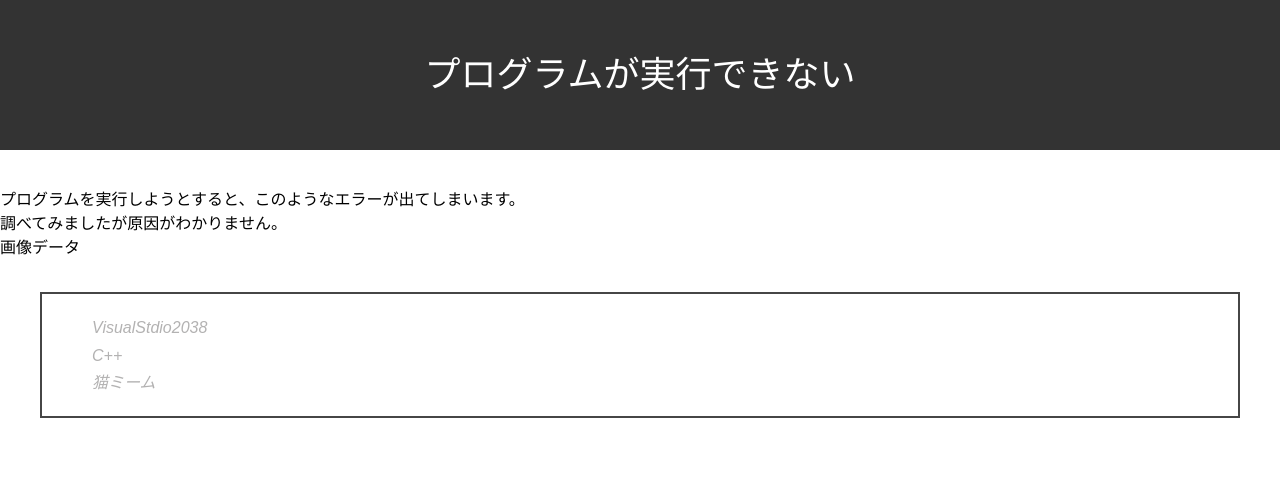
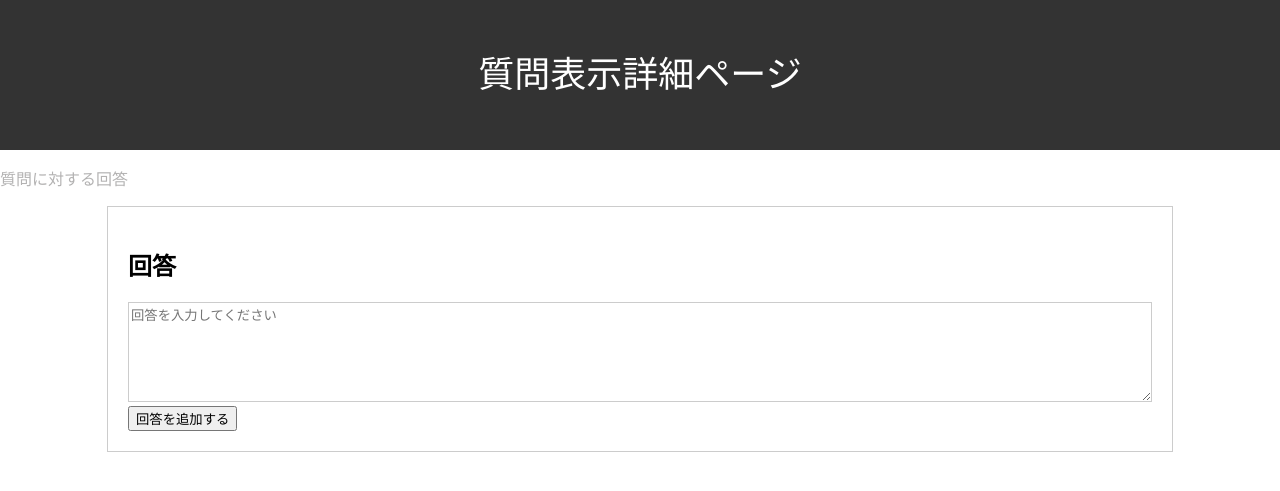
Before and after one commit to Misetsu/PB1, a PHP site: page /shosai.html in a window 1280 px wide. Shown: the top 491 px of the page. Run offline with PHP 8.4, Linux system fonts and the light colour scheme.

Commit message:
回答フォーム

```diff
--- a/shosai.css
+++ b/shosai.css
@@ -77,3 +77,32 @@ h1 {}
 p {
     color: #b3b2b2;
 }
+
+body {
+    margin: 0;
+    padding: 0;
+    font-family: Arial, sans-serif;
+}
+
+/* 回答入力テキストエリアのスタイル */
+#new-answer {
+    width: 100%;
+    height: 100px;
+    box-sizing: border-box;
+    border: 1px solid #ccc;
+}
+
+/* 回答の枠のスタイル */
+.answer {
+    border: 1px solid #ccc;
+    padding: 20px;
+    margin-bottom: 5px;
+}
+
+/* 回答コンテナのスタイル */
+#answer-container {
+    width: 80%;
+    margin: 0 auto;
+    padding: 20px;
+    border: 1px solid #ccc;
+}
--- a/shosai.html
+++ b/shosai.html
@@ -6,22 +6,58 @@
     <meta name="viewport" content="width=device-width, initial-scale=1.0" />
     <title>本文・詳細ページ</title>
     <link rel="stylesheet" href="shosai.css" />
+
 </head>
 
 <body>
 
-    <header>プログラムが実行できない</header>
-    <div class="form-container">
-        <form>
-            <br><br>
-            プログラムを実行しようとすると、このようなエラーが出てしまいます。<br>調べてみましたが原因がわかりません。<br>
-            画像データ
-            <br><br>
-        </form>
+    <header>質問表示詳細ページ</header>
+    <p>質問に対する回答</p>
 
-        <blockquote>
-            <p>VisualStdio2038<br>C++<br>猫ミーム</p>
-        </blockquote>
+    <!-- 回答フォーム -->
+    <div id="answer-container">
+        <h2>回答</h2>
+        <div id="answers-list">
+            <!-- ここに回答が追加されます -->
+        </div>
+        <textarea id="new-answer" placeholder="回答を入力してください"></textarea>
+        <button onclick="addAnswer()">回答を追加する</button>
+    </div>
+
+    <script>
+        function addAnswer() {
+            var answerText = document.getElementById("new-answer").value;
+            if (answerText.trim() !== "") {
+                var answerElement = document.createElement("div");
+                answerElement.textContent = answerText;
+                answerElement.classList.add("answer"); // 回答要素にクラスを追加
+                document.getElementById("answers-list").appendChild(answerElement);
+                document.getElementById("new-answer").value = "";
+            }
+        }
+        // 回答要素をクリックした際の処理
+document.getElementById("answers-list").addEventListener("click", function(event) {
+    var answerElement = event.target;
+
+    // クリックされた要素が回答要素であるかどうかを確認
+    if (answerElement.classList.contains("answer")) {
+        // 回答要素に削除ボタンが存在しない場合、削除ボタンを追加
+        if (!answerElement.querySelector(".delete-button")) {
+            var deleteButton = document.createElement("button");
+            deleteButton.textContent = "削除";
+            deleteButton.classList.add("delete-button");
+            deleteButton.addEventListener("click", function() {
+                answerElement.remove(); // 回答要素を削除
+                deleteButton.remove(); // ボタンを削除
+            });
+            // 削除ボタンを回答要素の隣に追加
+            answerElement.parentNode.insertBefore(deleteButton, answerElement.nextSibling);
+
+        }
+
+    }
+});
+    </script>
 </body>
 
 </html>
```
